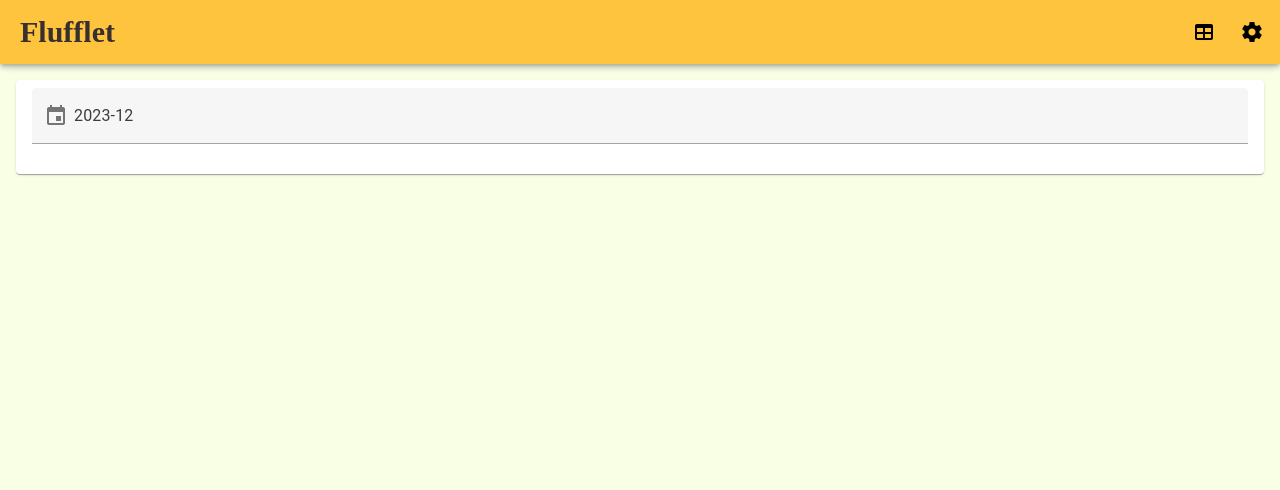
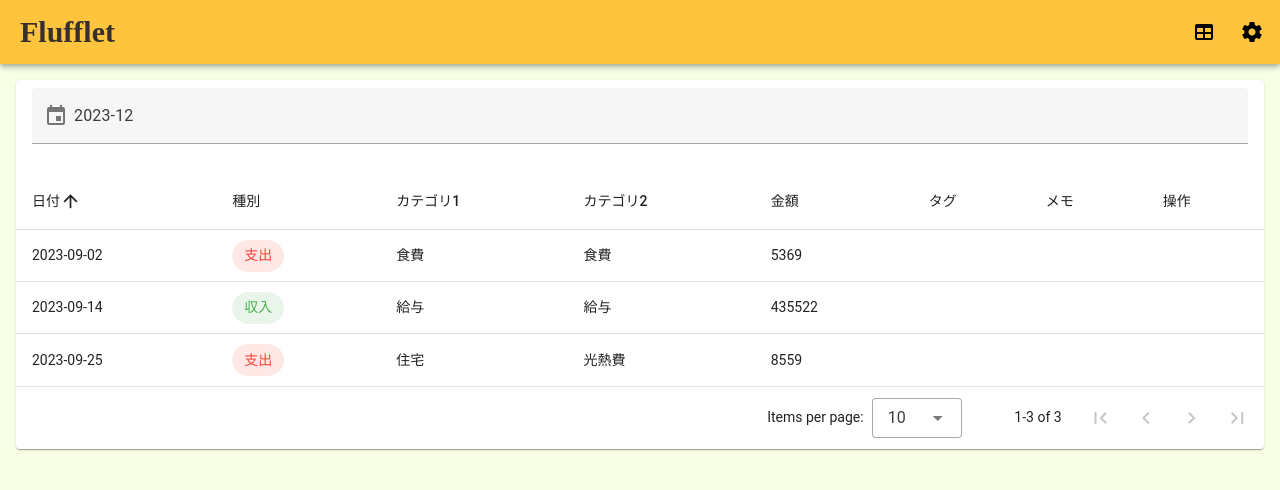
Before and after one commit to kazu211/flufflet, a Nuxt app: page / in a window 1280 px wide. Shown: the top 490 px of the page. Built offline with nearby package versions, Linux system fonts and the light colour scheme.

Commit message:
Add table

```diff
--- a/pages/index.vue
+++ b/pages/index.vue
@@ -9,6 +9,56 @@ const saveDate = () => {
   month.value = date.value.ym()
   dialog.value = false
 }
+
+const getColor = (type: string) => {
+  if (type === '収入') return 'green'
+  else if (type === '支出') return 'red'
+  else return 'gray'
+}
+
+const headers = [
+  { title: '日付', value: 'date', sortable: true },
+  { title: '種別', value: 'type', sortable: false },
+  { title: 'カテゴリ1', value: 'category1', sortable: false },
+  { title: 'カテゴリ2', value: 'category2', sortable: false },
+  { title: '金額', value: 'amount', sortable: true },
+  { title: 'タグ', value: 'tags', sortable: false },
+  { title: 'メモ', value: 'description', sortable: false },
+  { title: '操作', key: 'actions', sortable: false },
+]
+
+const sampleItems = [
+  {
+    "id": "001",
+    "date": "2023-09-02",
+    "type": "支出",
+    "category1": "食費",
+    "category2": "食費",
+    "amount": 5369,
+    "tags": "",
+    "description": ""
+  },
+  {
+    "id": "002",
+    "date": "2023-09-25",
+    "type": "支出",
+    "category1": "住宅",
+    "category2": "光熱費",
+    "amount": 8559,
+    "tags": "",
+    "description": ""
+  },
+  {
+    "id": "003",
+    "date": "2023-09-14",
+    "type": "収入",
+    "category1": "給与",
+    "category2": "給与",
+    "amount": 435522,
+    "tags": "",
+    "description": ""
+  },
+]
 
 </script>
 
@@ -33,5 +83,13 @@ const saveDate = () => {
         </v-container>
       </v-dialog>
     </v-card-title>
+
+    <v-data-table :headers="headers" :sort-by="[{ key: 'date' }]" :items="sampleItems">
+      <template v-slot:item.type="{ value }">
+        <v-chip :color="getColor(value)">
+          {{ value }}
+        </v-chip>
+      </template>
+    </v-data-table>
   </v-card>
 </template>
```
